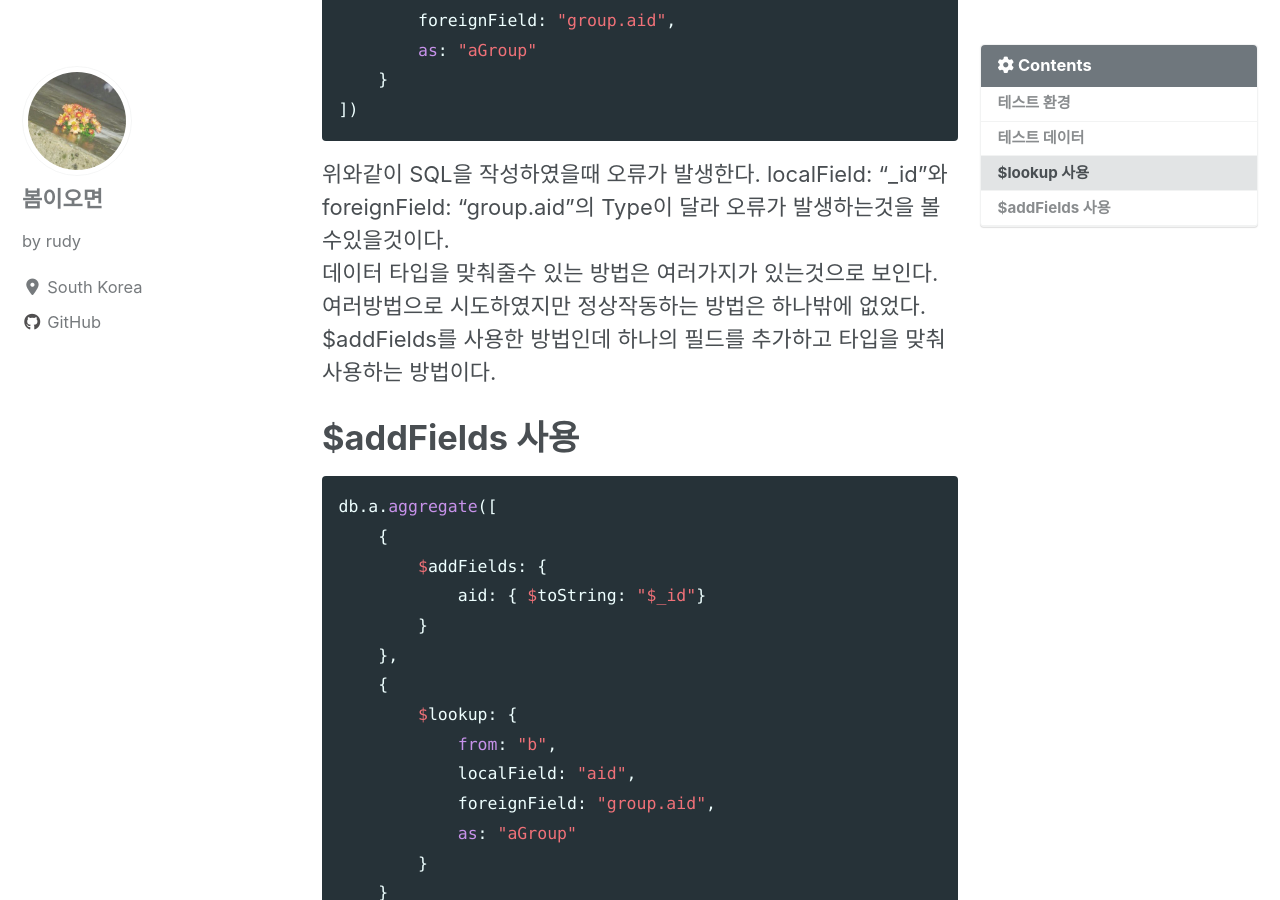
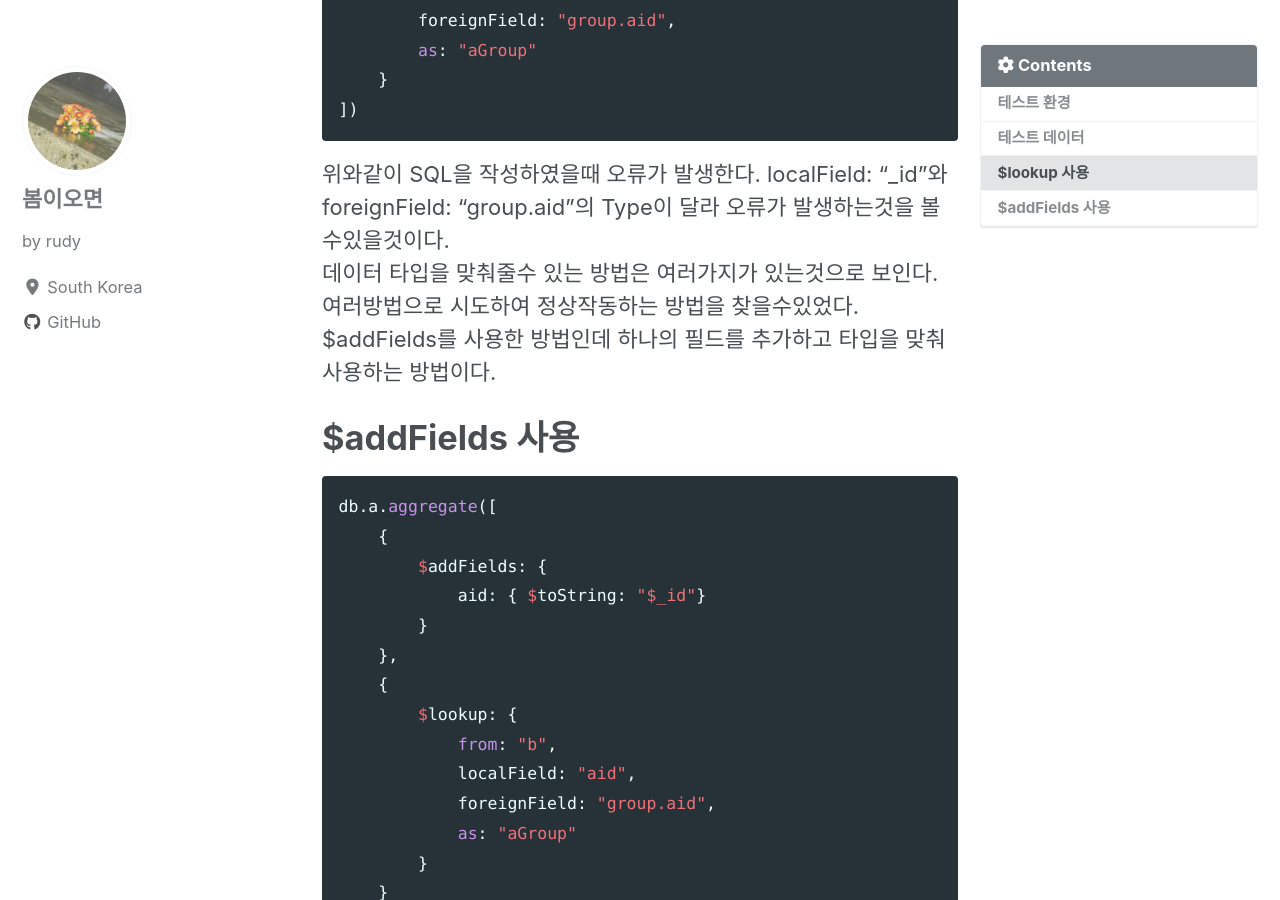
Before and after one commit to springcome/springcome.github.io, a Jekyll site: the page built from _posts/2019-12-26-mongodb-lookup.md, in a window 1280 px wide and 900 px high, scrolled down 3180 px. Built offline with Jekyll 4.4.1, drawn with Linux system fonts in a browser that asks for light colours; cached includes are drawn as plain includes; nearby versions of some CDN libraries; comment, search, counter and statistics services are not loaded.

Commit message:
Update 2019-12-26-mongodb-lookup.md

````diff
--- a/_posts/2019-12-26-mongodb-lookup.md
+++ b/_posts/2019-12-26-mongodb-lookup.md
@@ -109,7 +109,7 @@ db.a.aggregate([
 ```
 위와같이 SQL을 작성하였을때 오류가 발생한다. localField: "_id"와 foreignField: "group.aid"의 Type이 달라 오류가 발생하는것을 볼수있을것이다.
 <br/>
-데이터 타입을 맞춰줄수 있는 방법은 여러가지가 있는것으로 보인다. 여러방법으로 시도하였지만 정상작동하는 방법은 하나밖에 없었다. $addFields를 사용한 방법인데 하나의 필드를 추가하고 타입을 맞춰 사용하는 방법이다.
+데이터 타입을 맞춰줄수 있는 방법은 여러가지가 있는것으로 보인다. 여러방법으로 시도하여 정상작동하는 방법을 찾을수있었다. $addFields를 사용한 방법인데 하나의 필드를 추가하고 타입을 맞춰 사용하는 방법이다.
 
 # $addFields 사용
 ```sql
````
